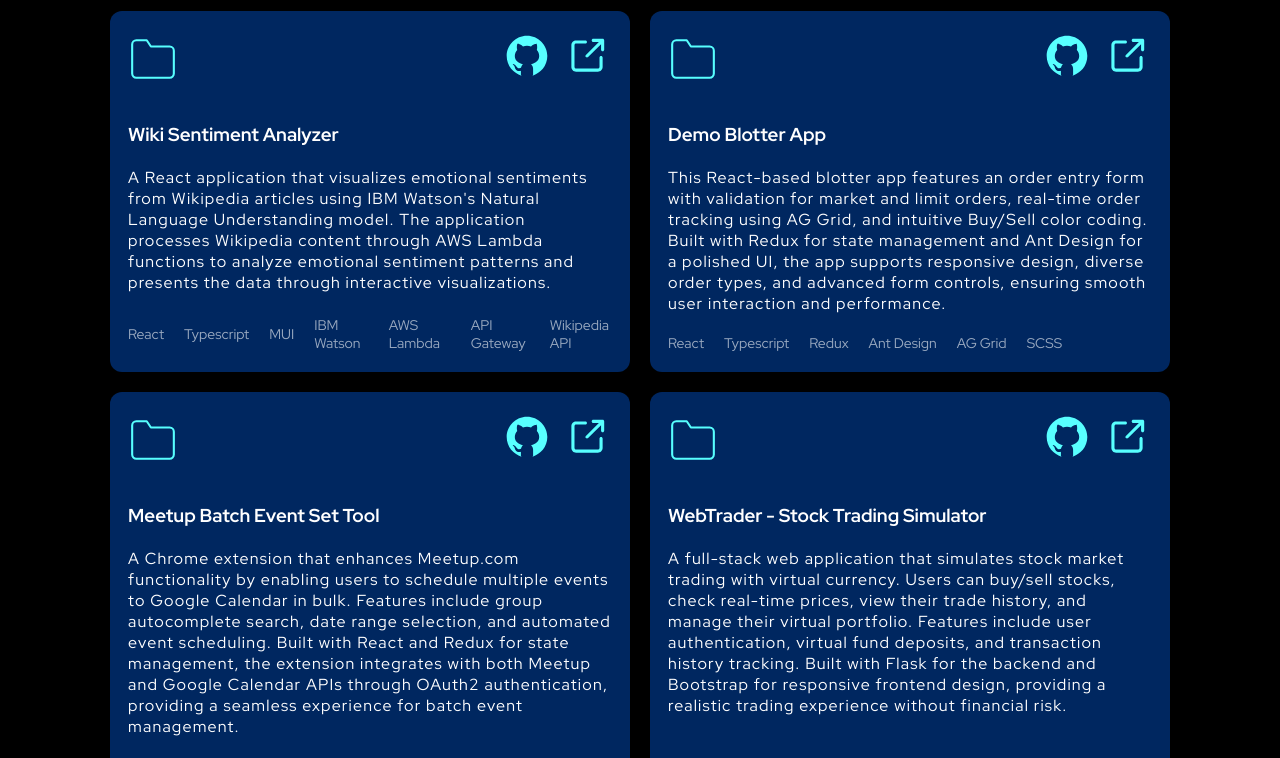
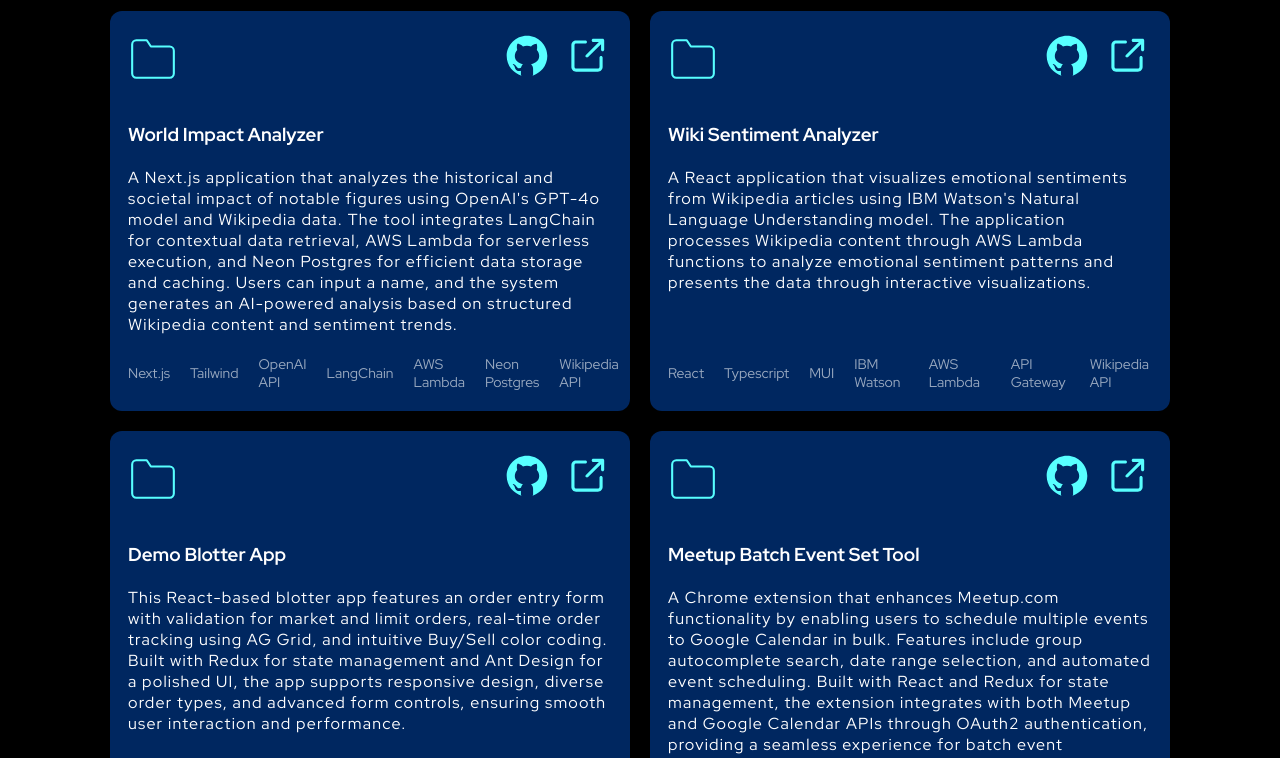
Before and after one commit to Sshetty2/portfolio-website, a React (Vite) app: page / in a window 1280 px wide. Shown: the part 880-1638 px from the top of the page. Built offline with nearby package versions, Linux system fonts and the light colour scheme; no server answers; what aws-amplify would draw is missing.

Commit message:
update portfolio projects

```diff
--- a/eslint.config.mjs
+++ b/eslint.config.mjs
@@ -438,7 +438,6 @@
     'prefer-template'        : 2,
     'require-yield'          : 2,
     'rest-spread-spacing'    : ['error', 'never'],
-    'sort-imports'           : 0,
     'symbol-description'     : 2,
     'template-curly-spacing' : ['error', 'never'],
     'yield-star-spacing'     : ['error', 'after'],
@@ -446,6 +445,7 @@
     'no-undef'               : 'off',
     'no-unused-vars'         : 'off',
     'max-lines'              : 'off',
+    'sort-imports'           : 0,
     'import/order'           : [
       1,
       {
--- a/src/App.tsx
+++ b/src/App.tsx
@@ -1,6 +1,6 @@
 import { useState } from 'react';
+import Particles from 'react-tsparticles';
 import { Header } from './components/Header';
-import Particles from 'react-tsparticles';
 import { getParticlesProps } from './particlesProps';
 import { HeroSection } from './components/Hero';
 import { AboutSection } from './components/About';
--- a/src/components/Projects/Projects.tsx
+++ b/src/components/Projects/Projects.tsx
@@ -1,10 +1,18 @@
+import ScrollAnimation from 'react-animate-on-scroll';
 import githubIcon from '../../assets/github.svg';
 import externalLink from '../../assets/external-link.svg';
-import ScrollAnimation from 'react-animate-on-scroll';
 
 import './styles.scss';
 
 const projects = [
+  {
+    title      : 'World Impact Analyzer',
+    // eslint-disable-next-line max-len
+    description: 'A Next.js application that analyzes the historical and societal impact of notable figures using OpenAI\'s GPT-4o model and Wikipedia data. The tool integrates LangChain for contextual data retrieval, AWS Lambda for serverless execution, and Neon Postgres for efficient data storage and caching. Users can input a name, and the system generates an AI-powered analysis based on structured Wikipedia content and sentiment trends.',
+    tech       : ['Next.js', 'Tailwind', 'OpenAI API', 'LangChain', 'AWS Lambda', 'Neon Postgres', 'Wikipedia API'],
+    githubLink : 'https://github.com/Sshetty2/world-impact-analyzer',
+    projectLink: 'https://world-impact-analyzer.vercel.app/'
+  },
   {
     title      : 'Wiki Sentiment Analyzer',
     // eslint-disable-next-line max-len
@@ -28,14 +36,6 @@
     tech       : ['React', 'TypeScript', 'Redux', 'Material-UI', 'Chrome Extension API', 'OAuth2', 'GraphQL'],
     githubLink : 'https://github.com/Sshetty2/meetup-batch-event-set',
     projectLink: 'https://chromewebstore.google.com/detail/meetup-batch-event-set-to/cabfodbfjmgloaallchcnnkgcfpnobem'
-  },
-  {
-    title      : 'WebTrader - Stock Trading Simulator',
-    // eslint-disable-next-line max-len
-    description: 'A full-stack web application that simulates stock market trading with virtual currency. Users can buy/sell stocks, check real-time prices, view their trade history, and manage their virtual portfolio. Features include user authentication, virtual fund deposits, and transaction history tracking. Built with Flask for the backend and Bootstrap for responsive frontend design, providing a realistic trading experience without financial risk.',
-    tech       : ['Python', 'Flask', 'HTML/CSS', 'Bootstrap', 'SQLite', 'Gunicorn', 'Stock Market APIs'],
-    githubLink : 'https://github.com/Sshetty2/webtrader',
-    projectLink: 'https://webtrader-9ap8.onrender.com'
   }
 ];
 
```
